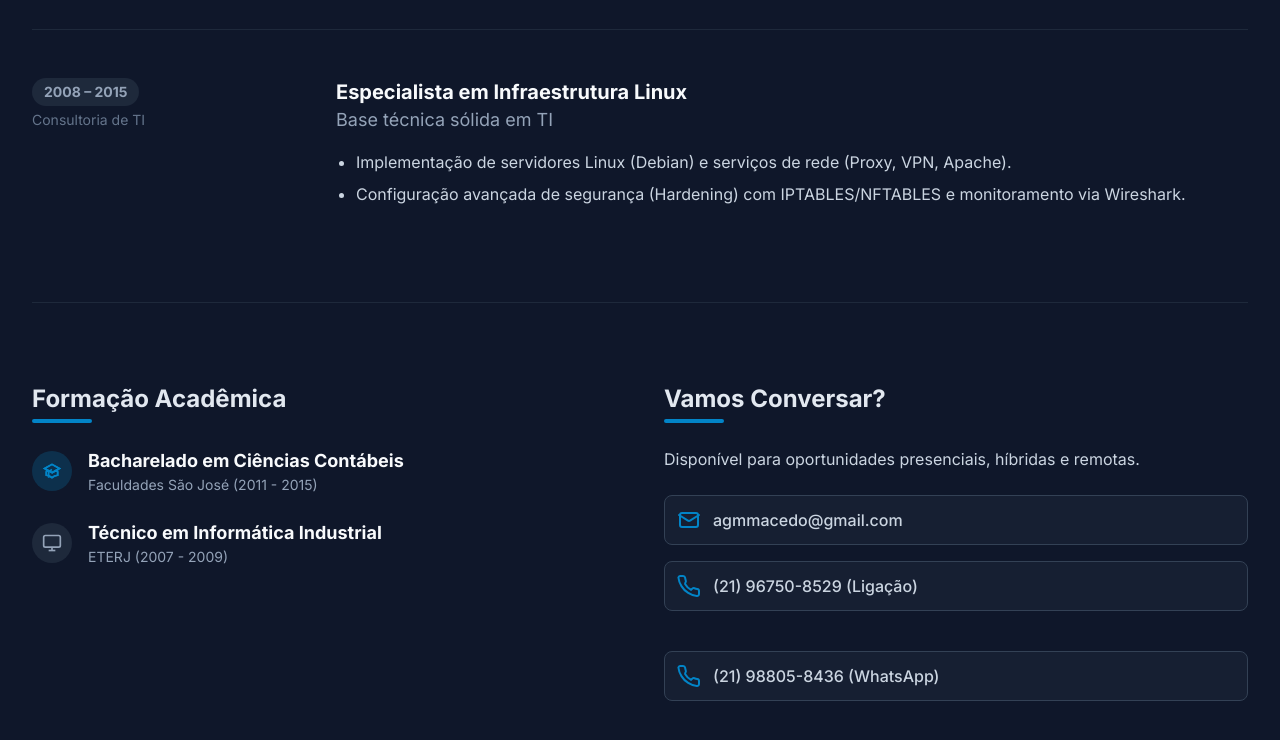
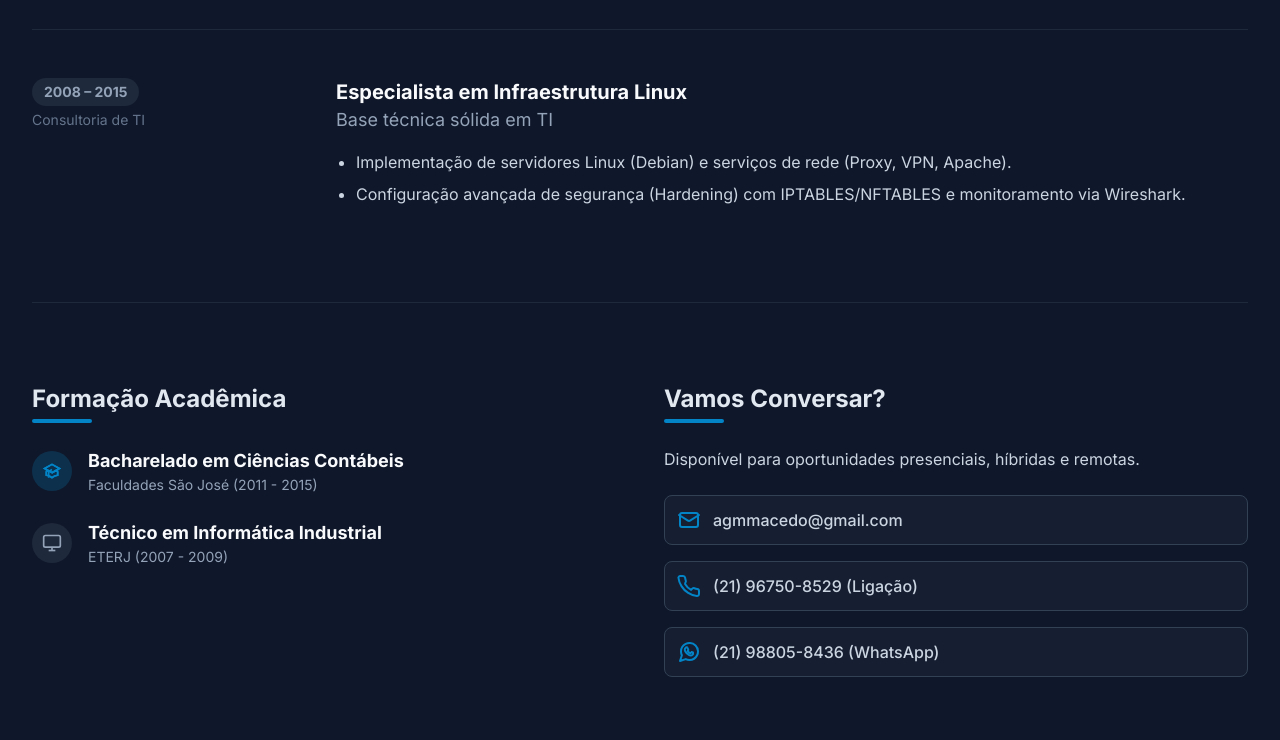
Before and after one commit to agmmacedo/curr, a plain HTML site: page index.html in a window 1280 px wide. Shown: the part 2056-2796 px from the top of the page. Drawn offline with nearby package versions, Linux system fonts and the light colour scheme.

Commit message:
up3012250336

```diff
--- a/index.html
+++ b/index.html
@@ -103,12 +103,12 @@
                 <a href="#experiencia" class="bg-brand-600 text-white px-8 py-3.5 rounded-xl font-bold shadow-lg shadow-brand-500/30 hover:bg-brand-700 transition duration-300 transform hover:scale-[1.02]">
                     Ver Histórico
                 </a>
+                <a href="./curriculo.pdf" class="bg-brand-600 text-white px-8 py-3.5 rounded-xl font-bold shadow-lg shadow-brand-500/30 hover:bg-brand-700 transition duration-300 transform hover:scale-[1.02]">
+                    Currículo PDF
+                </a>
                 <a href="https://www.linkedin.com/in/augusto-macedo-67891b20/" target="_blank" class="bg-white text-slate-700 border border-slate-300 px-8 py-3.5 rounded-xl font-medium shadow-md hover:bg-slate-50 transition duration-300 flex items-center justify-center dark:bg-slate-800 dark:text-slate-300 dark:hover:bg-slate-700 dark:border-slate-700">
                     <svg class="icon-svg mr-2 text-blue-600" viewBox="0 0 24 24"><path d="M16 8a6 6 0 0 1 6 6v7h-4v-7a2 2 0 0 0-2-2 2 2 0 0 0-2 2v7h-4v-7a6 6 0 0 1 6-6z"/><rect x="2" y="9" width="4" height="12"/><circle cx="4" cy="4" r="2"/></svg>
                     LinkedIn
-                </a>
-                <a href="./curriculo.pdf" class="bg-brand-600 text-white px-8 py-3.5 rounded-xl font-bold shadow-lg shadow-brand-500/30 hover:bg-brand-700 transition duration-300 transform hover:scale-[1.02]">
-                    Currículo PDF
                 </a>
             </div>
 
@@ -329,10 +329,13 @@
                                 <svg class="icon-svg" viewBox="0 0 24 24"><path d="M22 16.92v3a2 2 0 0 1-2.18 2 19.79 19.79 0 0 1-8.63-3.07 19.5 19.5 0 0 1-6.73-6.73 19.79 19.79 0 0 1-3.07-8.63A2 2 0 0 1 3.08 2h3a2 2 0 0 1 2 1.72 12.84 12.84 0 0 0 .7 2.81 2 2 0 0 1-.45 2.11L8.09 9.91a16 16 0 0 0 6 6l1.27-1.27a2 2 0 0 1 2.11-.45 12.84 12.84 0 0 0 2.81.7A2 2 0 0 1 22 16.92z"/></svg>
                             </div>
                             <span class="font-medium text-slate-700 dark:text-slate-300 group-hover:text-brand-700 dark:group-hover:text-brand-300">(21) 96750-8529 (Ligação)</span>
-                        </a></br>
+                        </a>
                         <a href="https://wa.me/5521988058436" class="group flex items-center p-3 rounded-lg bg-slate-50 dark:bg-slate-800/50 hover:bg-brand-50 dark:hover:bg-brand-900/20 border border-slate-100 dark:border-slate-700 transition-colors">
                             <div class="mr-3 text-brand-600 dark:text-brand-400">
-                                <svg class="icon-svg" viewBox="0 0 24 24"><path d="M22 16.92v3a2 2 0 0 1-2.18 2 19.79 19.79 0 0 1-8.63-3.07 19.5 19.5 0 0 1-6.73-6.73 19.79 19.79 0 0 1-3.07-8.63A2 2 0 0 1 3.08 2h3a2 2 0 0 1 2 1.72 12.84 12.84 0 0 0 .7 2.81 2 2 0 0 1-.45 2.11L8.09 9.91a16 16 0 0 0 6 6l1.27-1.27a2 2 0 0 1 2.11-.45 12.84 12.84 0 0 0 2.81.7A2 2 0 0 1 22 16.92z"/></svg>
+                                <svg class="icon-svg" viewBox="0 0 24 24">
+                                    <path d="M21 11.5a8.38 8.38 0 0 1-.9 3.8 8.5 8.5 0 0 1-7.6 4.7 8.38 8.38 0 0 1-3.8-.9L3 21l1.9-5.7a8.38 8.38 0 0 1-.9-3.8 8.5 8.5 0 0 1 4.7-7.6 8.38 8.38 0 0 1 3.8-.9h.5a8.48 8.48 0 0 1 8 8v.5z"/>
+                                    <path d="M16 12.5c-.1-.1-.3-.2-.6-.3-.3-.1-.5-.2-.7-.1-.2 0-.3.2-.5.4-.2.2-.4.5-.6.6-.1.1-.3.1-.5 0s-.8-.3-1.4-.9c-.5-.5-.8-1-1-1.2 0-.2 0-.3.1-.4.1-.1.2-.2.3-.3.1-.1.1-.2.2-.3.1-.1 0-.3-.1-.4-.1-.2-.6-1.5-.8-2-.1-.3-.3-.3-.5-.3h-.5c-.2 0-.5.1-.7.3-.6.6-.9 1.3-.9 2.1 0 .6.2 1.2.5 1.7.9 1.5 2.1 2.7 3.6 3.6.5.3 1.1.5 1.7.5.8 0 1.5-.3 2.1-.9.2-.2.3-.5.3-.7V13c0-.2-.1-.4-.3-.5z"/>
+                                </svg>
                             </div>
                             <span class="font-medium text-slate-700 dark:text-slate-300 group-hover:text-brand-700 dark:group-hover:text-brand-300">(21) 98805-8436 (WhatsApp)</span>
                         </a>
```
